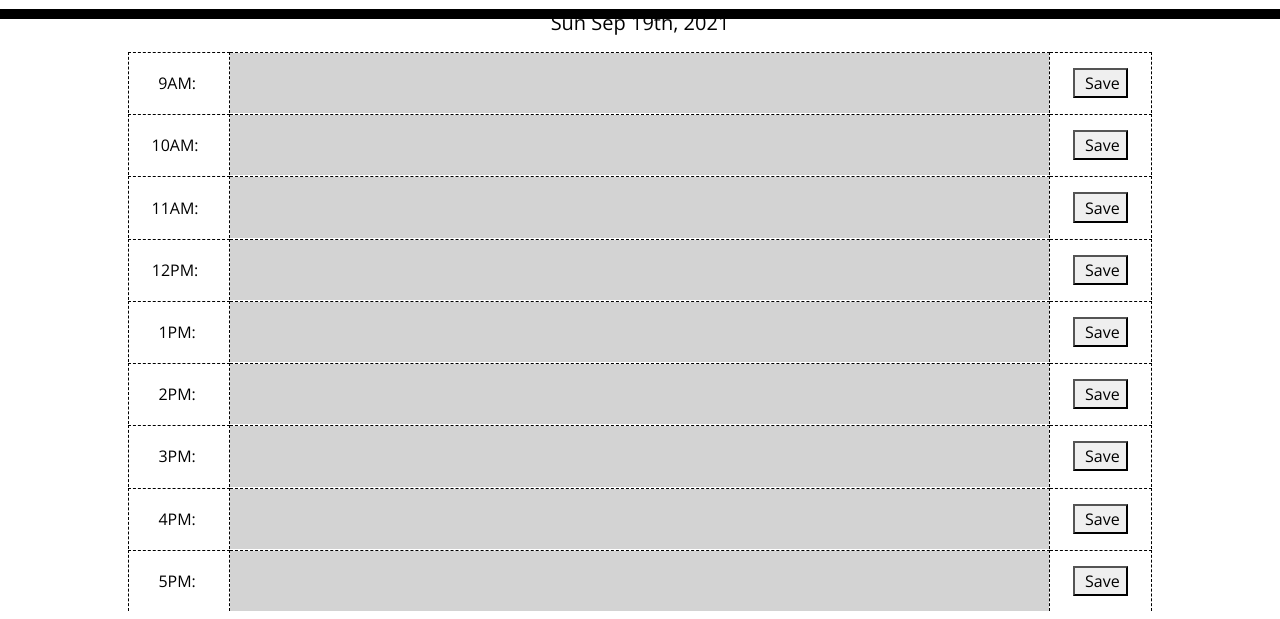
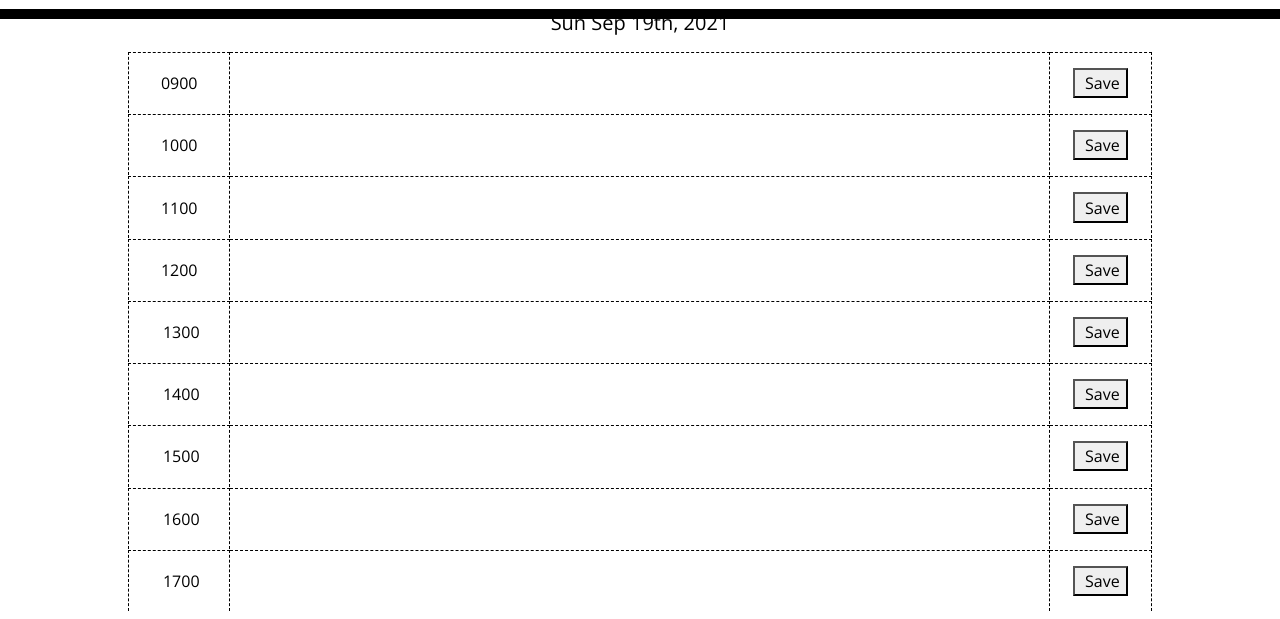
Before and after one commit to Thomas21119/Work-Day-Scheduler, a plain HTML site: page index.html in a window 1280 px wide. Shown: the part 181-800 px from the top of the page. Drawn offline with nearby package versions, Linux system fonts and the light colour scheme.

```diff
--- a/index.html
+++ b/index.html
@@ -32,7 +32,7 @@
       <!-- Timeblocks go here -->
       <div class="rows">
         <div class="hour">
-          <p><span class="time">9</span>AM: </p>
+          <p><span class="time">09</span>00</p>
         </div>
         <div class="task">
           <input type="text" class="taskInput">
@@ -43,7 +43,7 @@
       </div>
       <div class="rows">
         <div class="hour">
-          <p><span class="time">10</span>AM:  </p>
+          <p><span class="time">10</span>00</p>
         </div>
         <div class="task">
           <input type="text" class="taskInput">
@@ -55,7 +55,7 @@
       </div>
       <div class="rows">
         <div class="hour">
-          <p><span class="time">11</span>AM:  </p>
+          <p><span class="time">11</span>00</p>
         </div>
         <div class="task">
           <input type="text" class="taskInput">
@@ -67,7 +67,7 @@
       </div>
       <div class="rows">
         <div class="hour">
-          <p><span class="time">12</span>PM:  </p>
+          <p><span class="time">12</span>00</p>
         </div>
         <div class="task">
           <input type="text" class="taskInput">
@@ -79,7 +79,7 @@
       </div>
       <div class="rows">
         <div class="hour">
-          <p> <span class="time">1</span>PM:  </p>
+          <p> <span class="time">13</span>00</p>
         </div>
         <div class="task">
           <input type="text" class="taskInput">
@@ -91,7 +91,7 @@
       </div>
       <div class="rows">
         <div class="hour">
-          <p> <span class="time">2</span>PM:  </p>
+          <p> <span class="time">14</span>00</p>
         </div>
         <div class="task">
           <input type="text" class="taskInput">
@@ -103,7 +103,7 @@
       </div>
       <div class="rows">
         <div class="hour">
-          <p> <span class="time">3</span>PM:  </p>
+          <p> <span class="time">15</span>00</p>
         </div>
         <div class="task">
           <input type="text" class="taskInput">
@@ -115,7 +115,7 @@
       </div>
       <div class="rows">
         <div class="hour">
-          <p> <span class="time">4</span>PM:  </p>
+          <p> <span class="time">16</span>00</p>
         </div>
         <div class="task">
           <input type="text" class="taskInput">
@@ -127,7 +127,7 @@
       </div>
       <div class="rows">
         <div class="hour">
-          <p> <span class="time">5</span>PM:  </p>
+          <p> <span class="time">17</span>00</p>
         </div>
         <div class="task">
           <input type="text" class="taskInput">
--- a/script.js
+++ b/script.js
@@ -1,12 +1,12 @@
 var $currentDate = moment().format("ddd MMM Do, YYYY");
 $("#currentDay").text($currentDate);
-var time = $('#time').text()
 
 
-console.log(Number(moment().format("HH")))
-
+const momentTime = moment().hours()
+console.log(momentTime)
 time = $('.time')
 
+console.log(time[0])
 // function test() {
 // setInterval(function() {
 //     if (Number(moment().format("HH"))<10) {
@@ -21,29 +21,23 @@ time = $('.time')
 
 function colorCoding(){
     var taskInput =  $(".taskInput");
-    taskInput.each(function() {
-    // for (i = 0 ; i < time.length ; i++){
-        var n = Number(moment().format('HH'))
-        if (n < Number(time.text())) {
-        console.log("if " + Number(time.text()))
+    for (i = 0 ; i < time.length ; i++){
+        if (momentTime < time[i]) {
+            console.log(momentTime)
+            console.log(time[i])
         $(this).addClass("past").removeClass("present", 'future');
-    } else if (n = Number(time.text())) {
-        console.log("if else" + this)
+    } else if (momentTime == time[i]) {
+        console.log(momentTime)
+        console.log(time[i])
         $(this).addClass("present").removeClass("past" , "future");
-    } else if (n > Number(time.text())){
+    } else {
         $(this).addClass("future").removeClass("past" , "present");
-        console.log("else" + this)
+        console.log(momentTime)
+        console.log(time[i])
     }
-})
+}
 }
 
 $(document).ready(function () {
     colorCoding();
 });
-
-console.log("time length" + time.length)
-
-var d = new Date();
-        var n = Number(moment().format('HH'))
-        console.log(n + "test" + typeof n)
-        console.log(Number(time.text()))
```
